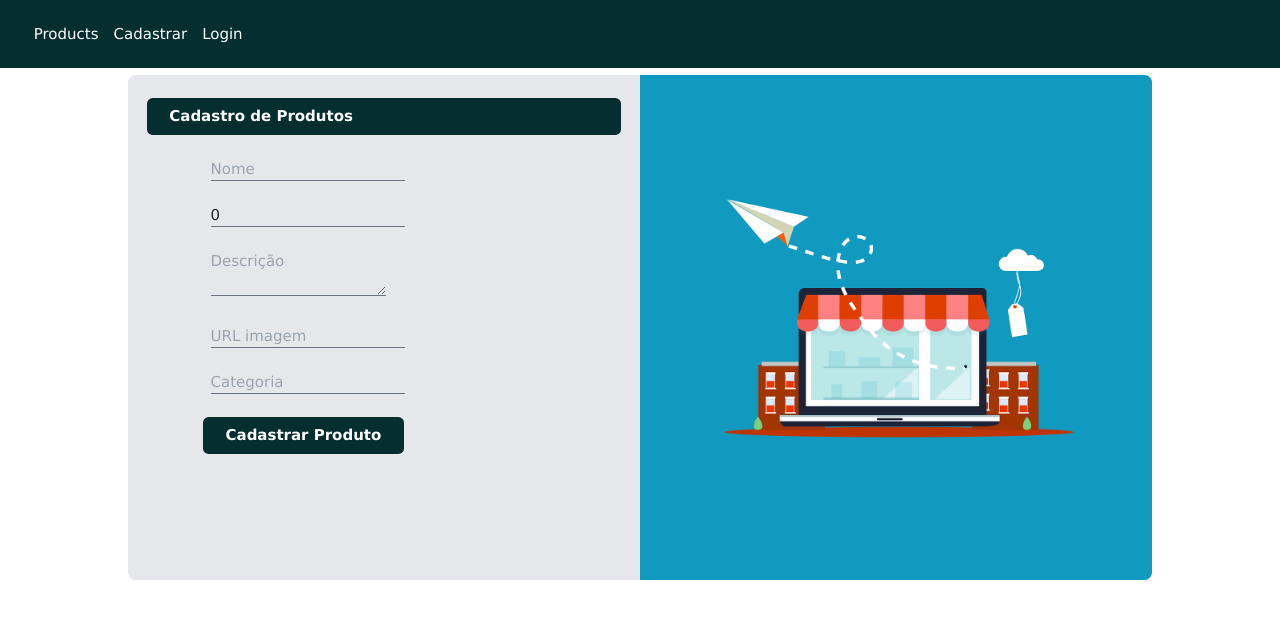
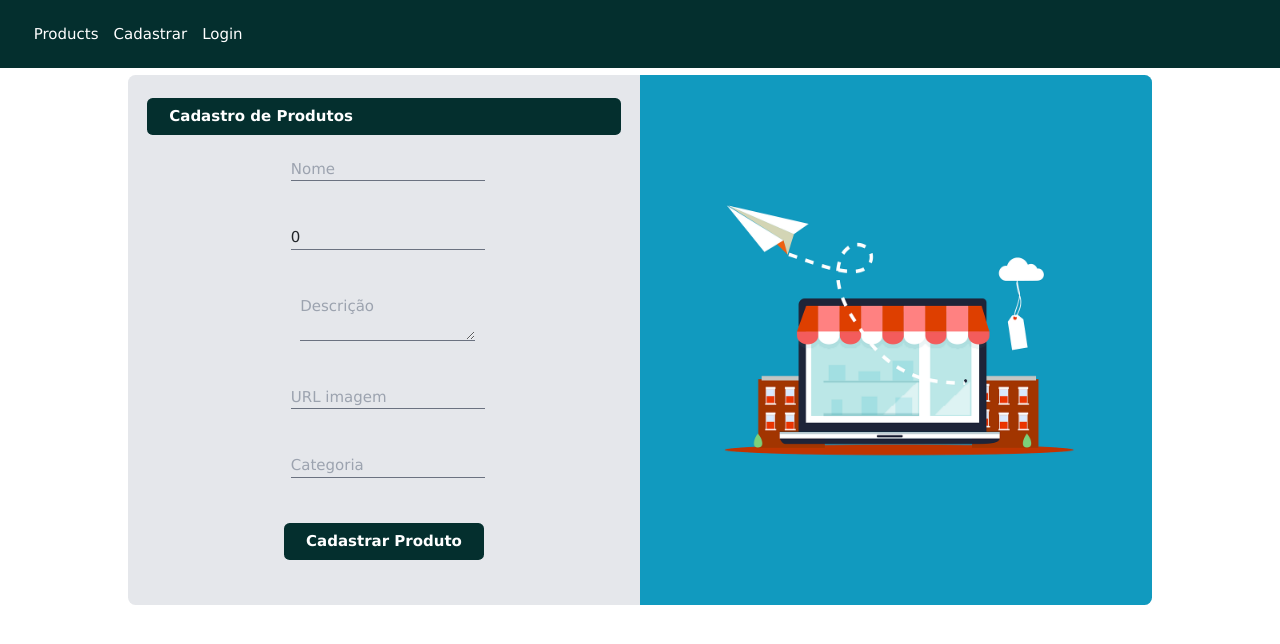
Before and after one commit to Kaahohara/Api-fakestore, a Vue app: page /cadastrar in a window 1280 px wide. Shown: the top 644 px of the page. Built offline with nearby package versions, Linux system fonts and the light colour scheme.

Commit message:
Add files via upload

```diff
--- a/src/views/Atualizar.vue
+++ b/src/views/Atualizar.vue
@@ -4,15 +4,16 @@
 
     <div class="container p-5 mt-4 max-w-screen-lg mx-auto rounded-lg p-0 bg-gray-200" v-if="products[0]">
       <div class="bg-teal-950 flex text-white font-bold py-2 px-4 rounded">Atualizar</div>
-      <div v-if="mostrarMensagem">
-          <p class="flex justify-center text-green-600">Produto atualizado com sucesso.</p>
-        </div>
+
       <div class="flex items-center p-3 justify-center" >
         <div class="w-2/4">
         <img :src="products[0].image" :alt="products[0].title" class="w-38 h-full object-center">
       </div>
       <div class="w-2/3 ml-4">
-        <div class=" w-full border-b border-t border-l border-r rounded-lg border-black w-full">
+        <div v-if="mostrarMensagem">
+          <p class="flex justify-center text-green-600">Produto atualizado com sucesso!</p>
+        </div>
+        <div class=" w-full border-b border-t border-l border-r rounded-lg mt-5 border-black w-full">
           <input
             v-model="dadosFormulario.title"
             type="text"
--- a/src/views/Cadastrar.vue
+++ b/src/views/Cadastrar.vue
@@ -1,12 +1,16 @@
 <template>
   <form @submit.prevent="enviarFormulario">
     <div class="container flex mt-2 max-w-screen-lg rounded-lg p-0 bg-gray-200">
-      <div class="w-1/2">
+      <div class="w-1/2 ">
+        <div v-if="mostrarMensagem">
+          <p class="flex justify-center text-green-600">Produto cadastrado com sucesso!</p>
+        </div>
         <div class="ml-5 mr-5 bg-teal-950 text-white mt-4 font-bold py-2 px-4 rounded">Cadastro de Produtos</div>
-        <div class="ml-20">
+        <div class="mx-auto flex flex-col items-center">
+
           <input type="text" name="nome" placeholder="Nome" class="ml-2 mt-4 bg-transparent border-b border-gray-500" v-model="produto.title" required/>
           <br>
-          <input type="number" id="preco" nome="preco" placeholder="Preço" class="ml-2 bg-transparent mt-4 border-b border-gray-500" v-model="produto.price" required />
+          <input type="text" id="preco" nome="preco" placeholder="Preço" class="ml-2 bg-transparent mt-4 border-b border-gray-500" v-model="produto.price" required />
           <br>
           <textarea id="descricao" name="descricao" class="mt-4 ml-2 bg-transparent border-b border-gray-500" placeholder="Descrição" v-model="produto.description" required></textarea>
           <br>
@@ -17,9 +21,7 @@
           <button class="bg-teal-950 mt-4 text-white font-bold py-2 px-4 rounded" type="submit">Cadastrar Produto</button>
         </div>
         <br><br>
-        <div v-if="mostrarMensagem">
-          <p class="flex justify-center text-green-600">Produto cadastrado com sucesso.</p>
-        </div>
+
       </div>
 
       <div class="w-1/2 flex items-end">
@@ -28,6 +30,8 @@
     </div>
   </form>
 </template>
+
+
 
   <script lang="ts">
   import { defineComponent } from 'vue';
--- a/src/views/Login.vue
+++ b/src/views/Login.vue
@@ -30,7 +30,7 @@
   <br>
 
           <div class="flex items-center justify-center">
-             <button  class="bg-teal-950 mt-4 hover:bg-blue-700 text-white font-bold py-2 px-4 rounded" type="submit">Cadastrar Produto</button>
+             <button  class="bg-teal-950 mt-4 hover:bg-blue-700 text-white font-bold py-2 px-4 rounded" type="submit">Logar</button>
             </div>
 
         </div>
--- a/src/views/Products.vue
+++ b/src/views/Products.vue
@@ -1,5 +1,5 @@
 <template>
-<div v-if="mensagem" class="fixed flex items-center top-0 bg-red-800 w-full p-4">
+<div v-if="mensagem" class="fixed flex h-10 items-center top-3 bg-red-800 right-0 p-4 rounded-lg">
   <p class="text-white flex justify-center text-center text-red-600">Deletado</p>
 </div>
 
```
Also changed, not shown: src/router/index.ts (+5 -4 lines).
